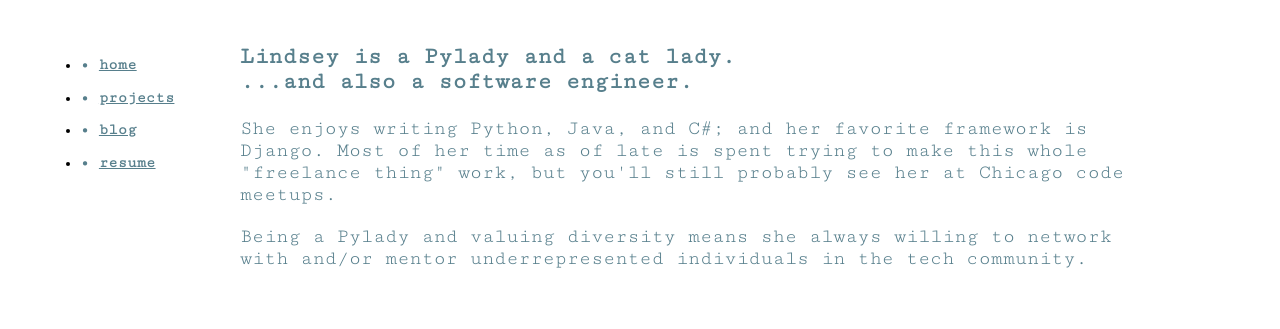
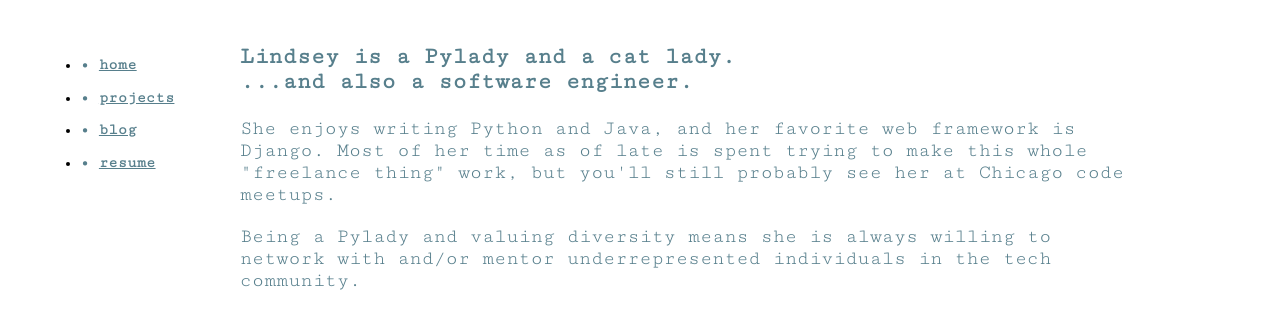
Before and after one commit to lindseybrockman/ellbie, a Django app: template home/templates/home.html in a window 1280 px wide; the page is wider, and only the part inside the window is pictured. Shown: the part 157-486 px from the top of that part. Run offline with Django 3.2, Linux system fonts and the light colour scheme; the template is opened without the code that fills it, so the values that code supplies are empty; some libraries are stand-ins or nearby versions.

Commit message:
fix typo

```diff
--- a/home/templates/home.html
+++ b/home/templates/home.html
@@ -6,9 +6,9 @@
         ...and also a software engineer.
     </h3>
     <p>
-    She enjoys writing Python, Java, and C#; and her favorite framework is Django. Most of her time as of late is spent trying to make this whole "freelance thing" work, but you'll still probably see her at Chicago code meetups.
+    She enjoys writing Python and Java, and her favorite web framework is Django. Most of her time as of late is spent trying to make this whole "freelance thing" work, but you'll still probably see her at Chicago code meetups.
     </p>
     <p>
-    Being a Pylady and valuing diversity means she always willing to network with and/or mentor underrepresented individuals in the tech community.
+    Being a Pylady and valuing diversity means she is always willing to network with and/or mentor underrepresented individuals in the tech community.
     </p>
 {% endblock %}
```
